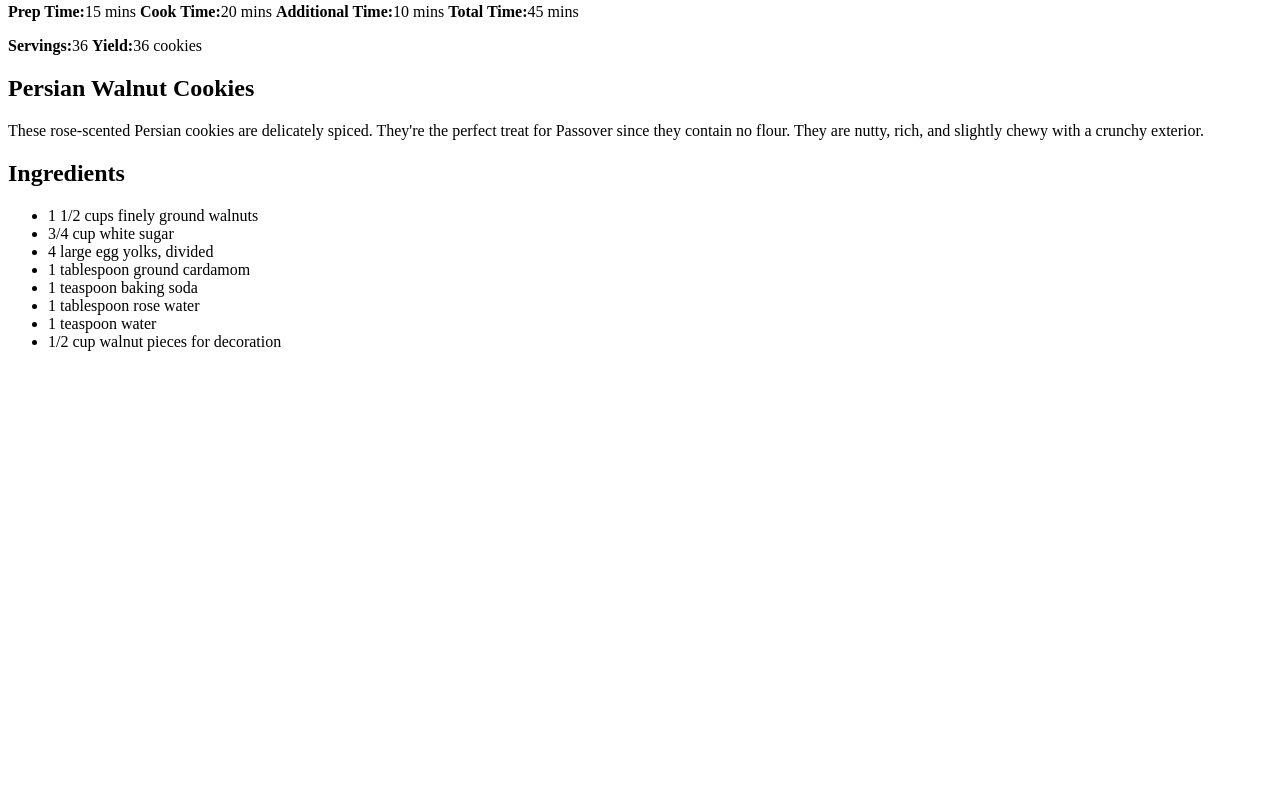
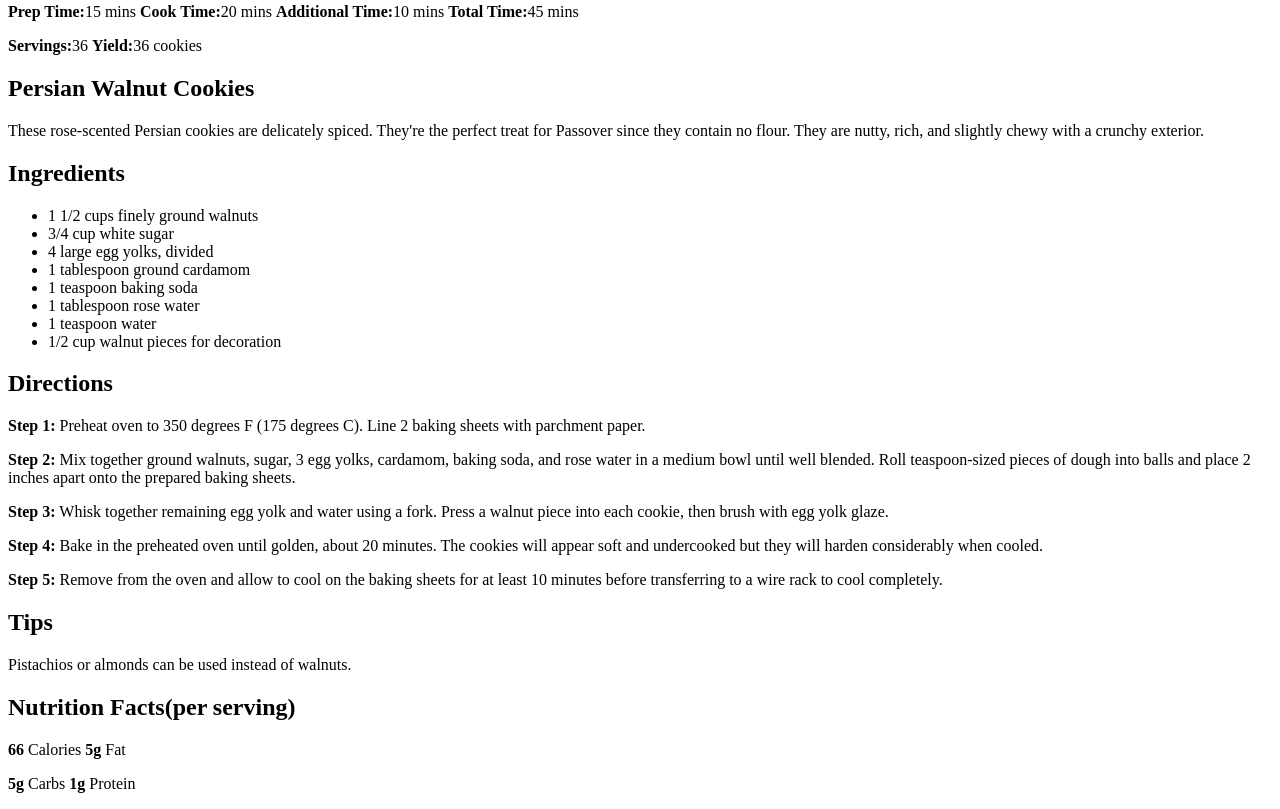
Before and after one commit to R33go/odin_recipes, a plain HTML site: page recipes/persia_walnut_cookies.html in a window 1280 px wide. Shown: the part 611-1420 px from the top of the page. Before the commit the page ends 978 px from the top, so only its background shows below. Drawn offline with Linux system fonts and the light colour scheme.

Commit message:
Added directions for all recipes, fixed some typos, and added nutrition facts

```diff
--- a/recipes/persia_walnut_cookies.html
+++ b/recipes/persia_walnut_cookies.html
@@ -34,5 +34,24 @@
         <li>1/2 cup walnut pieces for decoration</li>
 
     </ul>
+
+    <h2><strong>Directions</strong></h2>
+
+    <p><strong>Step 1:</strong> Preheat oven to 350 degrees F (175 degrees C). Line 2 baking sheets with parchment paper.</p>
+    <p><strong>Step 2:</strong> Mix together ground walnuts, sugar, 3 egg yolks, cardamom, baking soda, and rose water in a medium bowl until well blended. Roll teaspoon-sized pieces of dough into balls and place 2 inches apart onto the prepared baking sheets.</p>
+    <p><strong>Step 3:</strong> Whisk together remaining egg yolk and water using a fork. Press a walnut piece into each cookie, then brush with egg yolk glaze.</p>
+    <p><strong>Step 4:</strong> Bake in the preheated oven until golden, about 20 minutes. The cookies will appear soft and undercooked but they will harden considerably when cooled.</p>
+    <p><strong>Step 5:</strong> Remove from the oven and allow to cool on the baking sheets for at least 10 minutes before transferring to a wire rack to cool completely.</p>
+
+    <h2><strong>Tips</strong></h2>
+
+    <p>Pistachios or almonds can be used instead of walnuts.</p>
+
+
+    <h2><strong>Nutrition Facts</strong>(per serving)</h2>
+
+    <p><strong>66</strong> Calories    <strong>5g</strong> Fat</p>
+    <p><strong>5g</strong> Carbs   <strong>1g</strong> Protein</p>
+
 </body>
 </html>
```
Also changed, not shown: recipes/apple_squares.html (+12 -0 lines), recipes/bananabread.html (+16 -2 lines).
